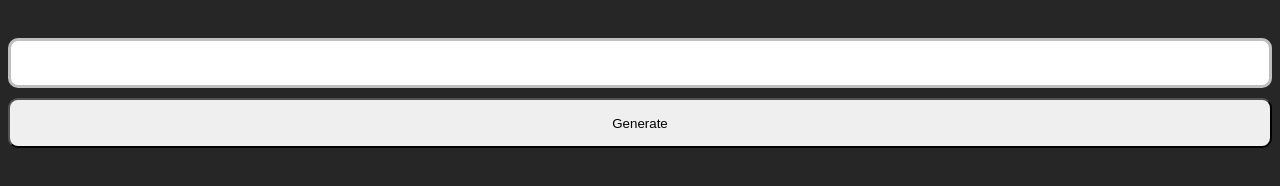
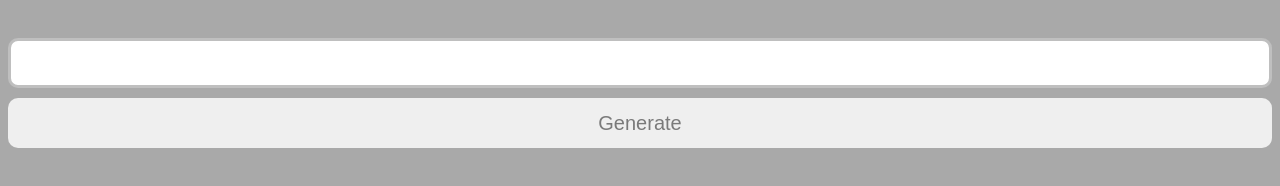
Before and after one commit to SemPruijs/MusicShareHub, a plain HTML site: page index.html in a window 1280 px wide. Drawn offline with Linux system fonts and the light colour scheme.

Commit message:
Remove the button border

```diff
--- a/main.css
+++ b/main.css
@@ -1,5 +1,5 @@
 body {
-    background-color: rgb(38,38,38);
+    background-color: rgb(169, 169, 169);
     color: white;
 }
 
@@ -18,4 +18,8 @@ button  {
     width: 100%;
     height: 50px;
     border-radius: 10px;
+    background-color: #efefef;
+    border: 0;
+    font-size: 20px;
+    color: #7a7a7a;
 }
```
